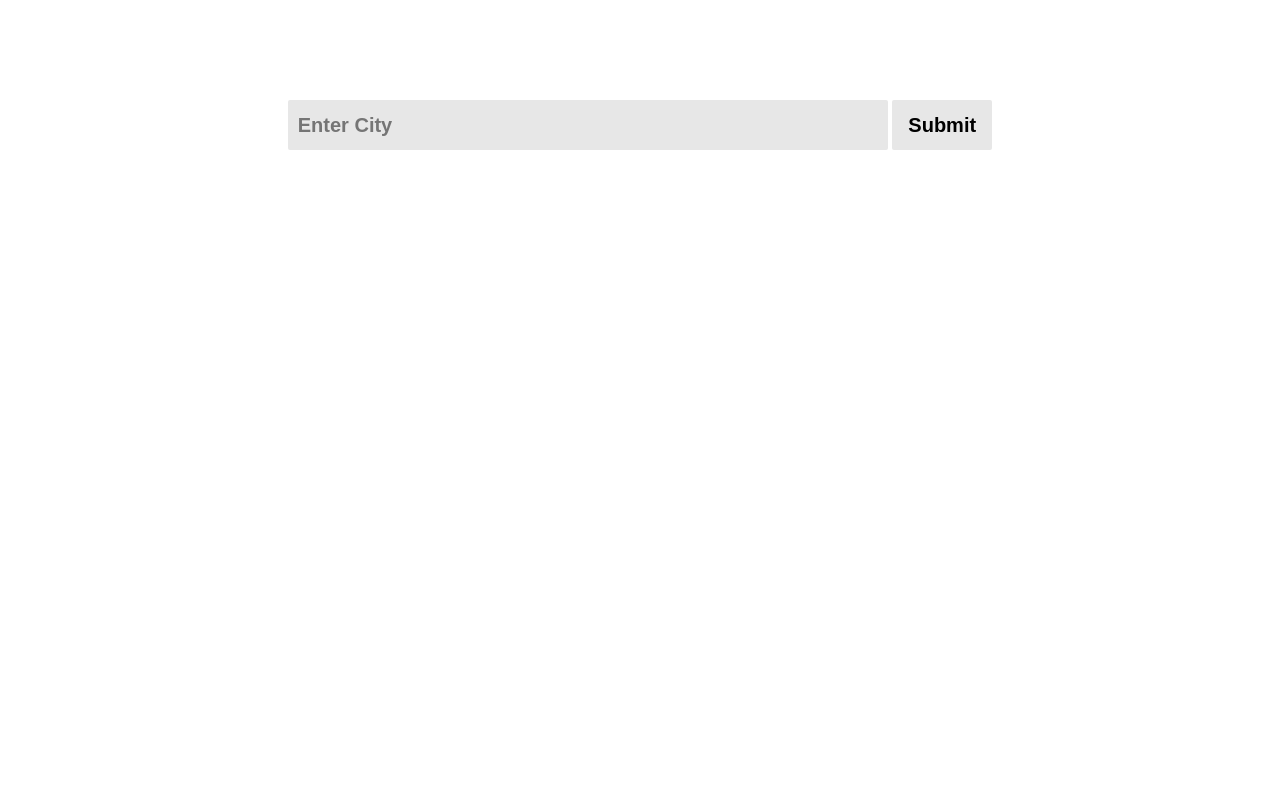
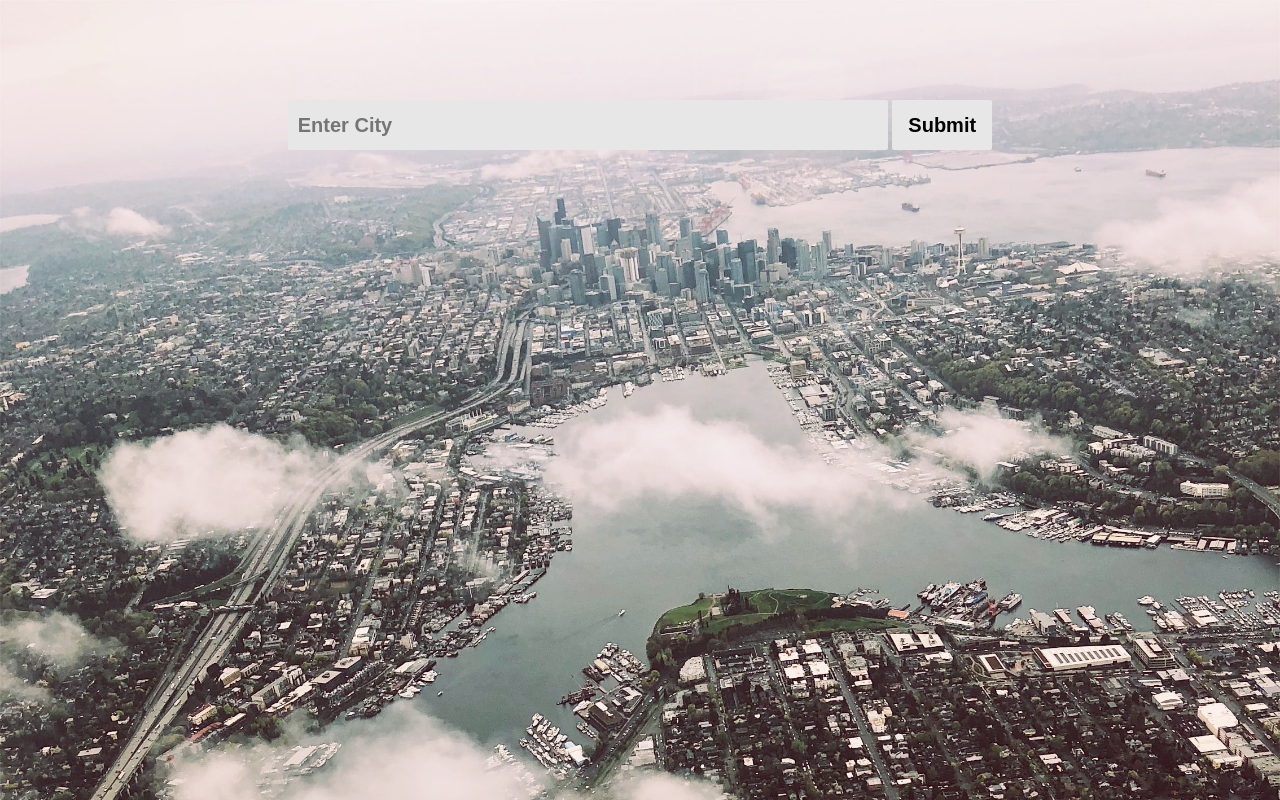
Before and after one commit to carvasquez206/WeatherApp, a plain HTML site: page index.html in a window 1280 px wide. Drawn offline with Linux system fonts and the light colour scheme.

Commit message:
added images

```diff
--- a/assets/styles.css
+++ b/assets/styles.css
@@ -6,7 +6,10 @@
 
 body{
     font-family: "Nunito", sans-serif;
+    background-image: url('./images/Seattlebackground.jpg');
+    background-size: cover;
 }
+
 
 .input{
     text-align: center;
```
Also changed, not shown: index.html (+2 -0 lines), assets/images/Seattlebackground.jpg (added).
